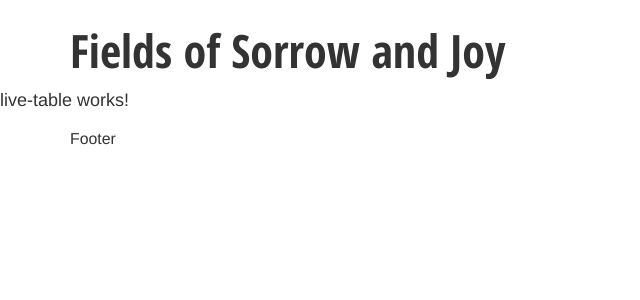
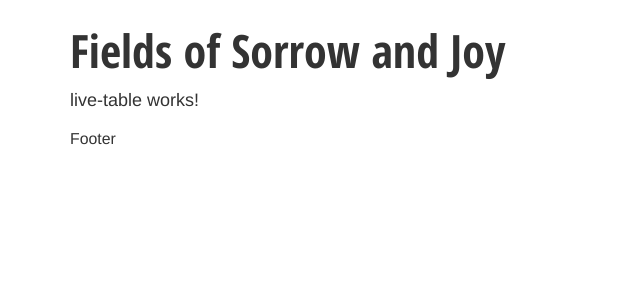
Before and after one commit to etakgoz/fpl-app, an Angular app: page /live in a window 1280 px wide. Shown: the top 300 px of the page, without its empty margins (0-640 px from the left). Built offline with nearby package versions, Linux system fonts and the light colour scheme.

Commit message:
added grid to the live-table component

```diff
--- a/src/app/live-table/live-table.component.html
+++ b/src/app/live-table/live-table.component.html
@@ -1,3 +1,10 @@
-<p>
-  live-table works!
-</p>
+<div class="container">
+
+    <div class="row">
+      <div class="col-md-12">
+        <p>
+          live-table works!
+        </p>
+      </div>
+    </div>
+</div>
```
